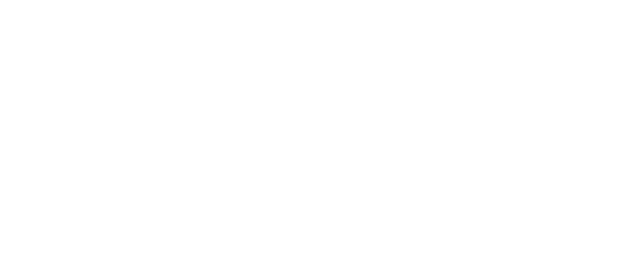
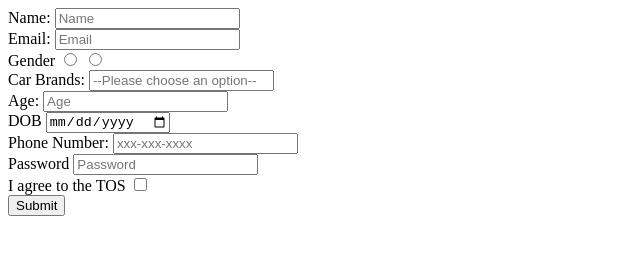
Before and after one commit to acciojob/signup-form-car-mitkari49, a website: page main.html in a window 1280 px wide. Shown: the whole page, without its empty margins (0-640 px from the left). Drawn offline with Linux system fonts and the light colour scheme.

Commit message:
created a submission

```diff
--- a/main.html
+++ b/main.html
@@ -8,6 +8,48 @@
 
 <body>
 	<!-- the entire body must be written by student -->
+	<div class="container">
+		<form method="post">
+			<div class="form-group">
+				<label for="name">Name:</label>
+				<input type="text" id="name" required placeholder="Name">
+			</div>
+			<div class="form-group">
+				<label for="email">Email:</label>
+				<input id="email" type="email" required placeholder="Email">
+			</div>
+			<div class="form-group">
+				<label for="gender">Gender</label>
+				<input type="radio" id="gender_m" required name="gender">
+				<input type="radio" id="gender_f" required name="gender">
+			</div>
+			<div class="form-group">
+				<label for="cars">Car Brands:</label>
+				<input type="select" id="cars" placeholder="--Please choose an option--" required >
+			</div>
+			<div class="form-group">
+				<label for="age">Age:</label>
+				<input type="number" required id="age" placeholder="Age">
+			</div>
+			<div class="form-group">
+				<label for="dob">DOB</label>
+				<input type="date" requiredid="dob">
+			</div>
+			<div class="form-group">
+				<label for="tel">Phone Number:</label>
+				<input type="tel" id="tel" placeholder="xxx-xxx-xxxx">
+			</div>
+			<div class="form-group">
+				<label for="password">Password</label>
+				<input type="password" required id="password" placeholder="Password">
+			</div>
+			<div class="form-group">
+				<label for="tos">I agree to the TOS</label>
+				<input type="checkbox" required id="tos">
+			</div>
+			<button type="submit">Submit</button>
+		</form>
+	</div>
     <script type="text/javascript" src="./script.js">
 </script>
 
```
